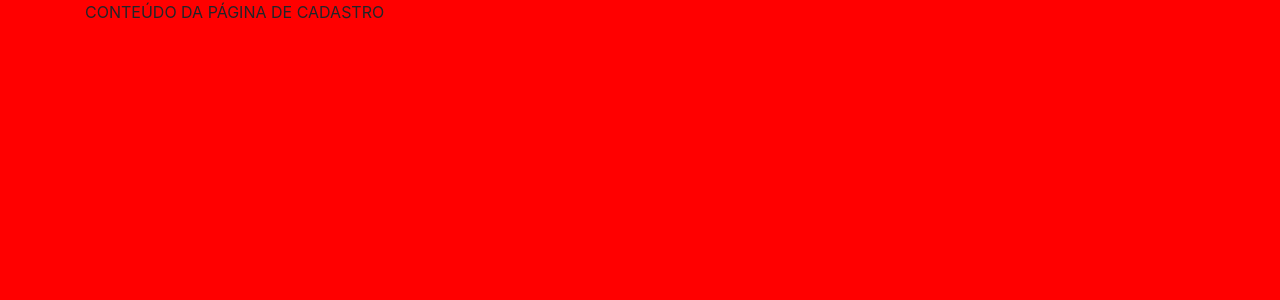
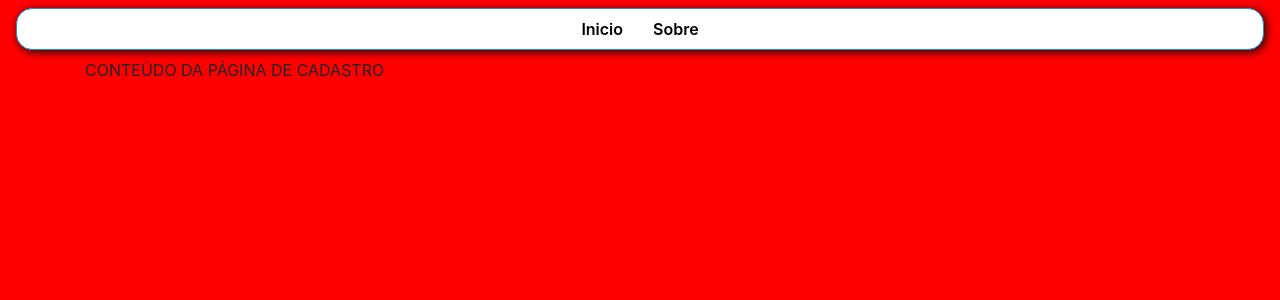
Before and after one commit to LEONARDO-DATIOR/port_new, a Django app: page / in a window 1280 px wide. Shown: the top 300 px of the page. Run offline with Django 4.2, Linux system fonts and the light colour scheme; some libraries are stand-ins or nearby versions.

Commit message:
Adicionado header básico e variaveis css para utilizar no código

```diff
--- /dev/null
+++ b/site_port/static/style_components/header.css
@@ -0,0 +1,27 @@
+nav ul {
+    display: flex;
+    justify-content: center;
+    margin: 0;
+    padding: 0;
+    list-style-type: none;
+    margin: 0.5em 1em;
+    padding: 0.5em 0;
+    background: var(--cor-branca);
+    border-radius: 16px;
+    border: 1px solid var(--cor-destaque-primaria);
+    box-shadow: 2px 2px 8px var(--cor-preta);
+}
+
+nav ul li {
+    margin: 0 15px; /* Espaçamento entre os links */
+}
+
+nav ul li a {
+    text-decoration: none;
+    color: #000;
+    font-weight: 600;
+}
+
+nav ul li a:hover {
+    color: var(--cor-destaque-primaria);
+}
--- /dev/null
+++ b/site_port/static/variaveis.css
@@ -0,0 +1,6 @@
+:root {
+    --cor-destaque-primaria: #1f8cd4;
+    --cor-branca: #FFFFFF;
+    --cor-preta: #0f0f0f;
+
+}
--- a/site_port/templates/base.html
+++ b/site_port/templates/base.html
@@ -5,9 +5,13 @@
     <meta charset="UTF-8">
     <title>PÁGINA BASE</title>
     <link rel="stylesheet" href="https://stackpath.bootstrapcdn.com/bootstrap/4.1.3/css/bootstrap.min.css">
+    <link rel="stylesheet" href="{% static 'variaveis.css' %}">
     <link rel="stylesheet" href="{% static 'style_base.css' %}">
+    <link rel="stylesheet" href="{% static 'style_components/header.css' %}">
 </head>
 <body>
+{% include "components/header.html" %}
+
 <main class="container">
     {% block conteudo %}
     {% endblock conteudo %}
--- /dev/null
+++ b/site_port/templates/components/header.html
@@ -0,0 +1,12 @@
+<header>
+    <nav>
+        <ul>
+            <li>
+                <a href="#">Inicio</a>
+            </li>
+            <li>
+                <a href="#">Sobre</a>
+            </li>
+        </ul>
+    </nav>
+</header>
--- a/site_port/templates/pages/inicio.html
+++ b/site_port/templates/pages/inicio.html
@@ -1,5 +1,6 @@
 {% extends "base.html" %}
 
+
 {% block conteudo %}
-    CONTEÚDO DA PÁGINA DE CADASTRO
+CONTEÚDO DA PÁGINA DE CADASTRO
 {% endblock conteudo %}
```
